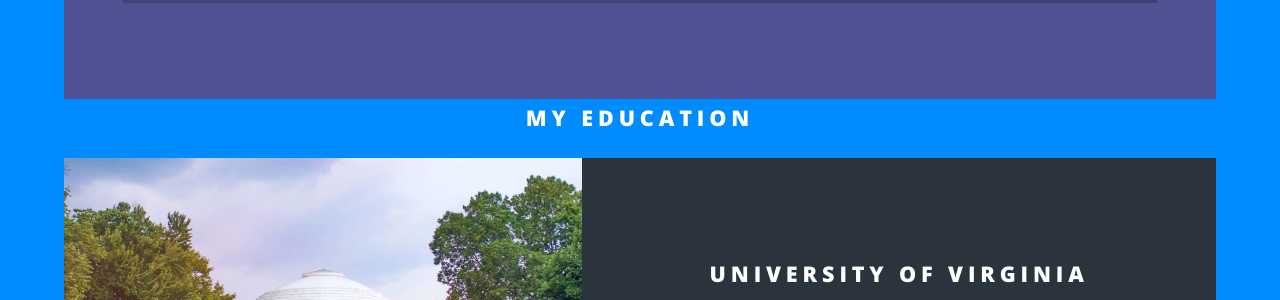
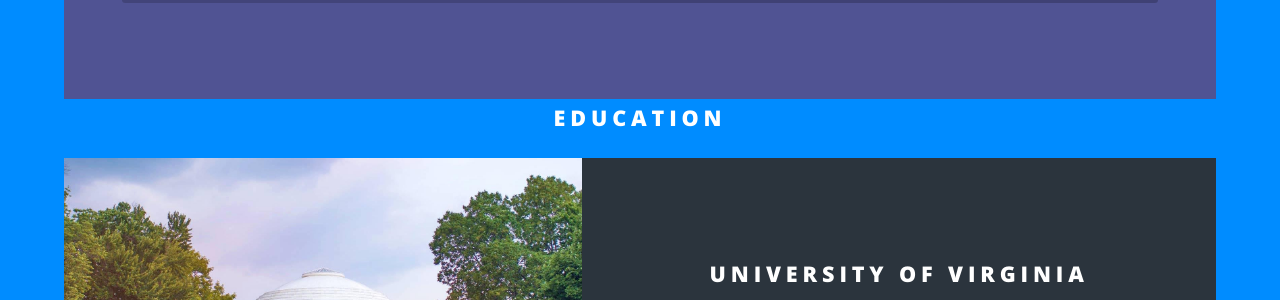
Before and after one commit to shreyas00023/mywebsite, a Jekyll site: the page aboutme.html, which Jekyll copies as it is, in a window 1280 px wide and 1400 px high, scrolled down 1190 px. Shown: the part 157-457 px from the top of the window. Built offline with Jekyll 4.4.1, drawn with Linux system fonts in a browser that asks for light colours; some of the changed text lies outside the part shown.

Commit message:
Update aboutme.html

```diff
--- a/aboutme.html
+++ b/aboutme.html
@@ -76,7 +76,7 @@
 						</div>
 					</section>
 	    <section>
-				<h2 class="black">My Education</h2>
+				<h2 class="black">Education</h2>
 			</section>
 	    <section id="two" class="wrapper alt style2">
 						<section class="spotlight">
@@ -95,7 +95,7 @@
 						</section>
 					</section>
 	     <section>
-				<h2 class="black">My Work Experience</h2>
+				<h2 class="black">Experience</h2>
 			</section>
 	    <section id="two" class="wrapper alt style2">
 						<section class="spotlight">
@@ -121,7 +121,7 @@
 						</section>
 					</section>
 	     <section>
-				<h2 class="black">My Volunteer Experience</h2>
+				<h2 class="black">Volunteering</h2>
 			</section>
 	    <section id="two" class="wrapper alt style2">
 						<section class="spotlight">
```
